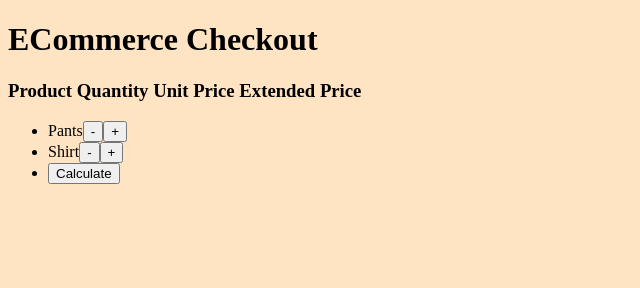
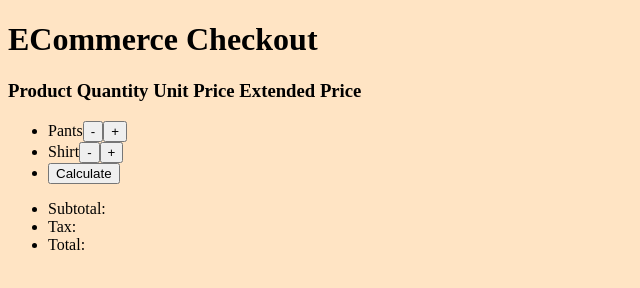
Before and after one commit to viktormadatyan/ECommerce_Checkout, a plain HTML site: page index.html in a window 1280 px wide. Shown: the whole page, without its empty margins (0-640 px from the left). Drawn offline with Linux system fonts and the light colour scheme.

Commit message:
new staff

```diff
--- a/index.html
+++ b/index.html
@@ -21,6 +21,11 @@
     <li>Shirt<button type="button">-</button><button type="button">+</button></li>
     <li><button type="button">Calculate</button></li>
 </ul>
+    <ul>
+        <li>Subtotal:</li>
+        <li>Tax:</li>
+        <li>Total:</li>
+    </ul>
 
 
 
```
